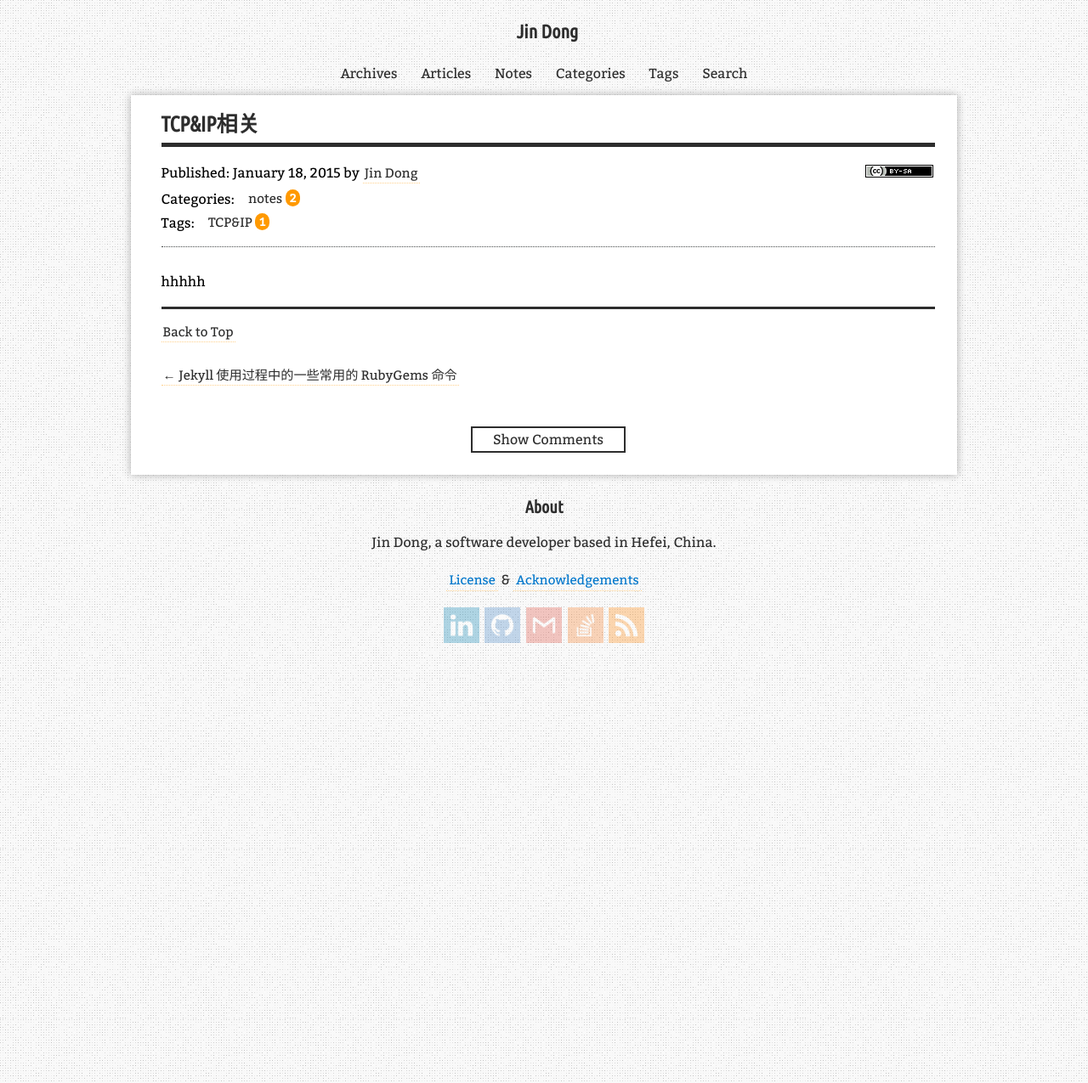
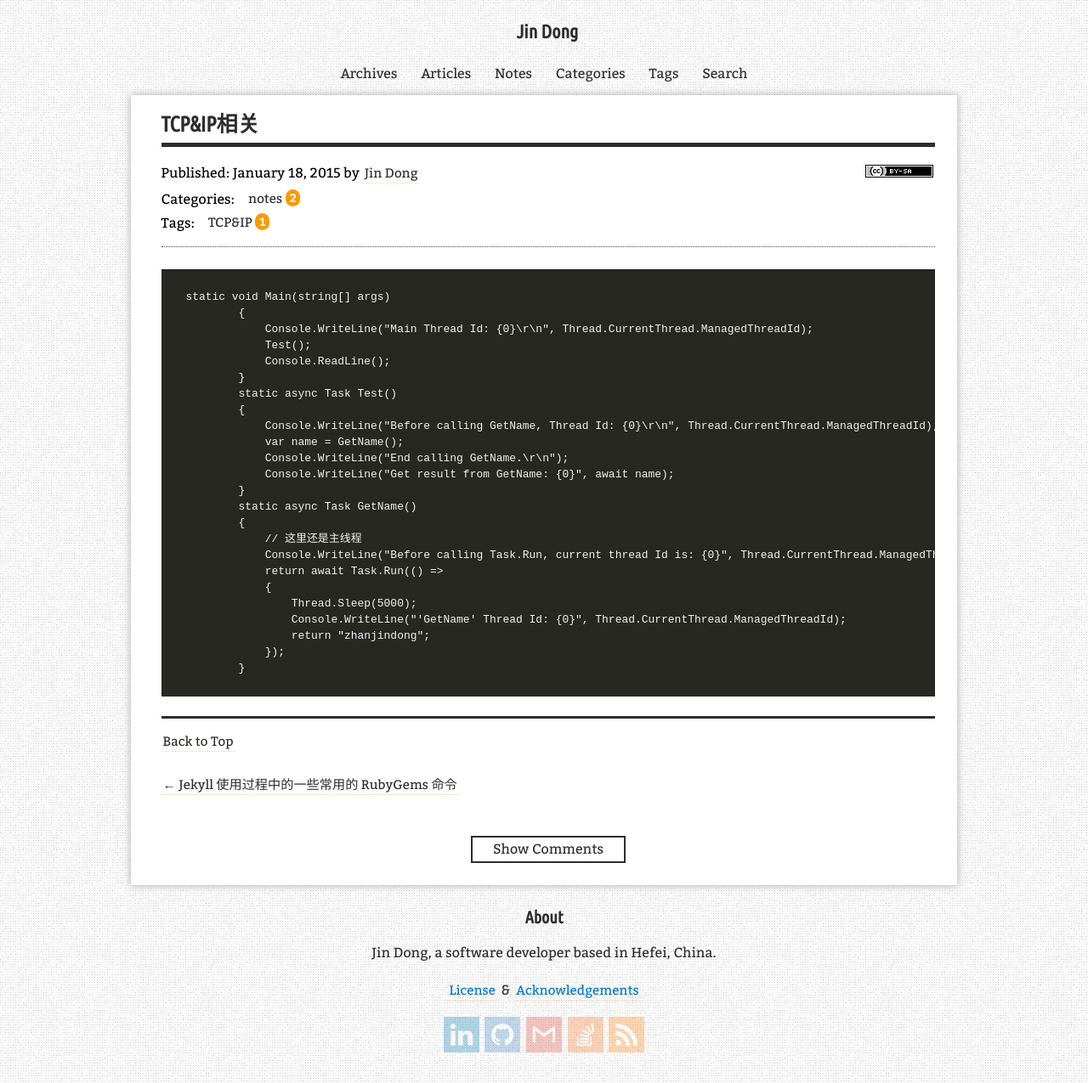
Before and after one commit to zhanjindong/zhanjindong.github.io, a Jekyll site: the page built from _posts/2015-01-18-some-about-tcp-ip.md, in a window 1280 px wide. Shown: the whole page at 85% size. Built offline with Jekyll 4.4.1, drawn with Linux system fonts in a browser that asks for light colours; nearby versions of some CDN libraries; comment, search, counter and statistics services are not loaded.

Commit message:
add post

````diff
--- a/_posts/2015-01-18-some-about-tcp-ip.md
+++ b/_posts/2015-01-18-some-about-tcp-ip.md
@@ -6,4 +6,30 @@ categories: [notes]
 tags: [TCP&IP]
 alias: [/2015/01/18/]
 ---
-hhhhh
+
+```
+static void Main(string[] args)
+        {
+            Console.WriteLine("Main Thread Id: {0}\r\n", Thread.CurrentThread.ManagedThreadId);
+            Test();
+            Console.ReadLine();
+        }
+        static async Task Test()
+        {
+            Console.WriteLine("Before calling GetName, Thread Id: {0}\r\n", Thread.CurrentThread.ManagedThreadId);
+            var name = GetName();
+            Console.WriteLine("End calling GetName.\r\n");
+            Console.WriteLine("Get result from GetName: {0}", await name);
+        }
+        static async Task GetName()
+        {
+            // 这里还是主线程
+            Console.WriteLine("Before calling Task.Run, current thread Id is: {0}", Thread.CurrentThread.ManagedThreadId);
+            return await Task.Run(() =>
+            {
+                Thread.Sleep(5000);
+                Console.WriteLine("'GetName' Thread Id: {0}", Thread.CurrentThread.ManagedThreadId);
+                return "zhanjindong";
+            });
+        }
+```
````
